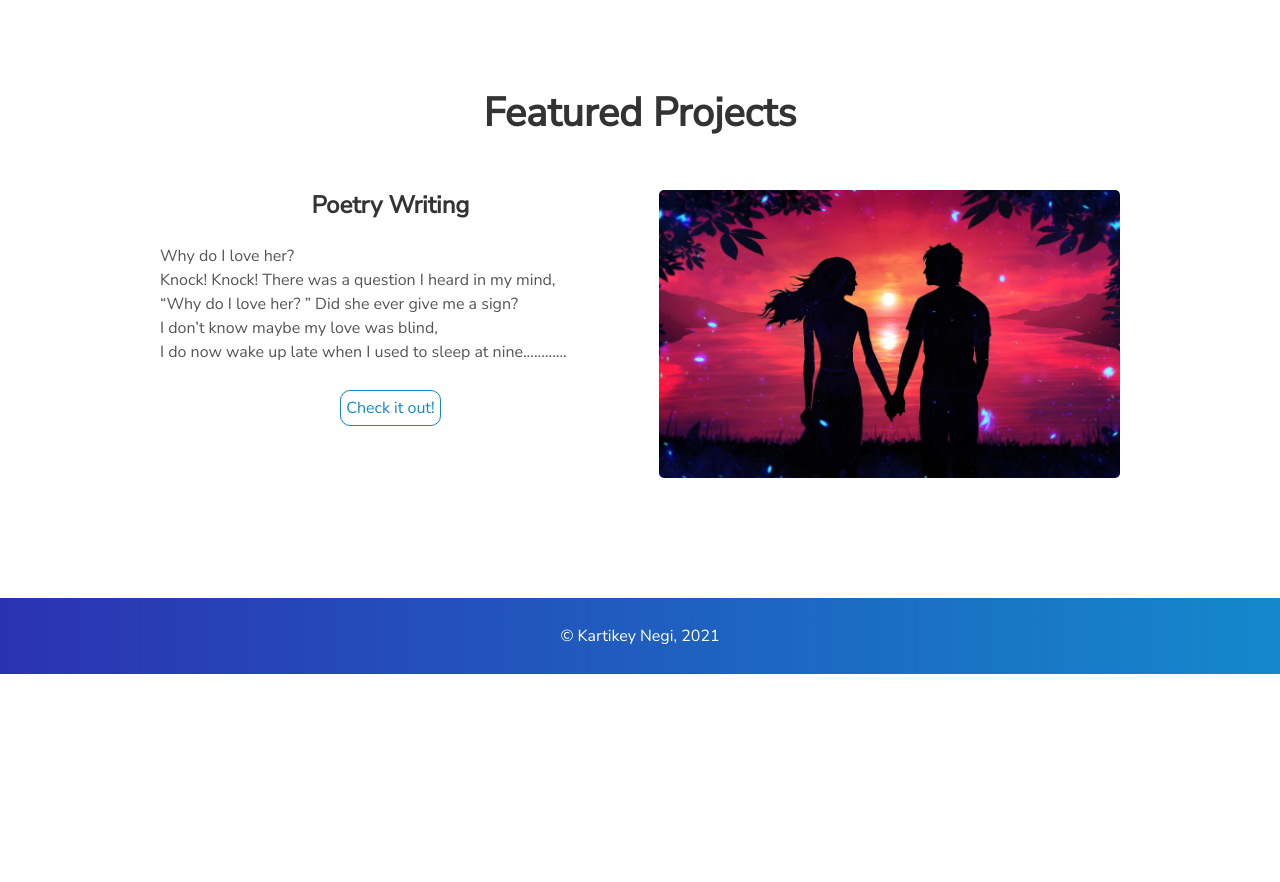
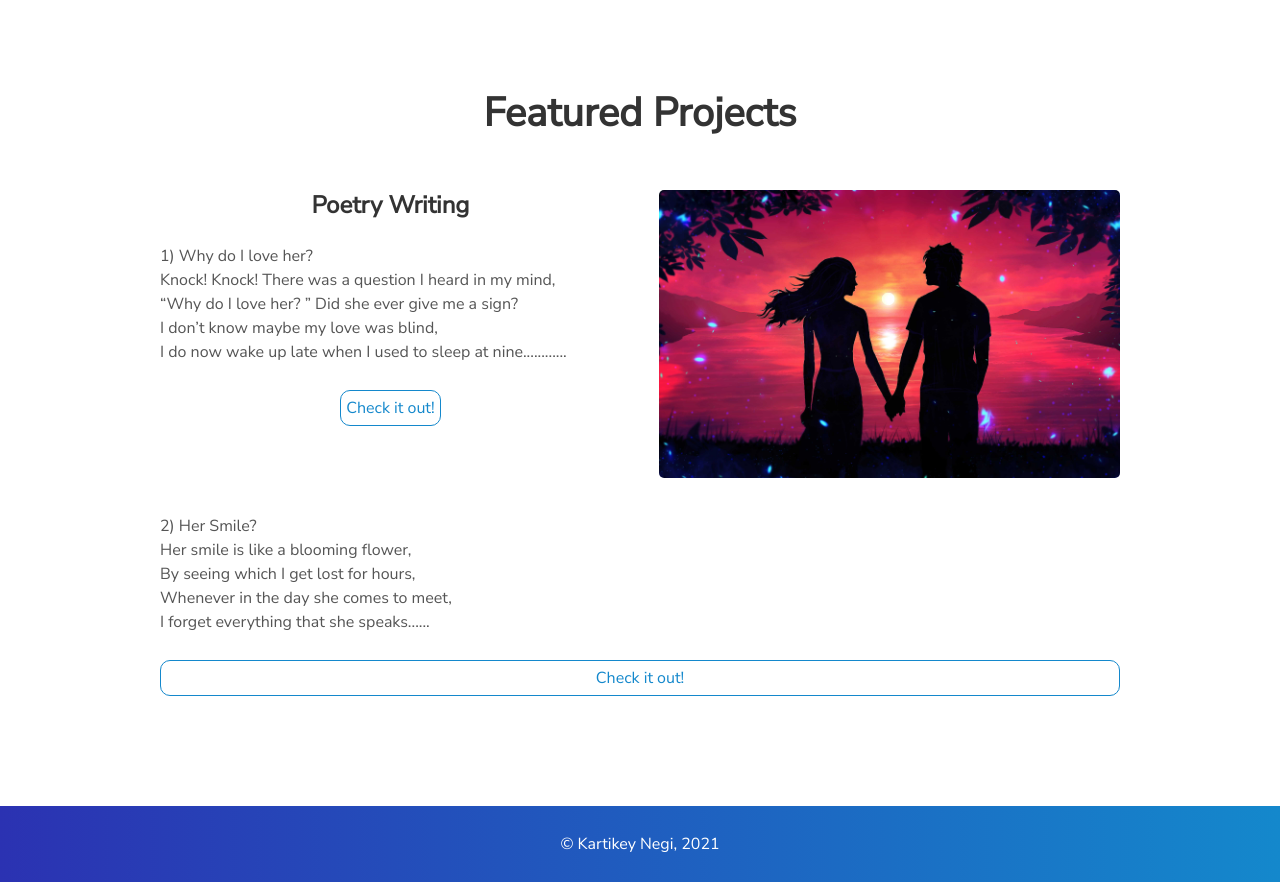
Before and after one commit to Sky5yndro/Kartikey_Portfolio.io, a plain HTML site: page index.html in a window 1280 px wide. Shown: the part 1921-2803 px from the top of the page. Before the commit the page ends 2595 px from the top, so only its background shows below. Drawn offline with nearby package versions, Linux system fonts and the light colour scheme.

Commit message:
Poem updated

```diff
--- a/index.html
+++ b/index.html
@@ -171,13 +171,25 @@
             <img height="32" width="32" src="https://unpkg.com/simple-icons@3.4.0/icons/github.svg" />
           </div> -->
           <p style="text-align: justify">
-            Why do I love her?<br>Knock! Knock! There was a question I heard in my mind,<br>“Why do I love her? ” Did she ever give me a sign?<br>I don’t know maybe my love was blind,<br>I do now wake up late when I used to sleep at nine............
+            1) Why do I love her?<br>Knock! Knock! There was a question I heard in my mind,<br>“Why do I love her? ” Did she ever give me a sign?<br>I don’t know maybe my love was blind,<br>I do now wake up late when I used to sleep at nine............
 
 
           </p>
           <a class="project-link" target="_blank" href="./assets/Why_do_I_love_her.pdf">Check it out!</a>
         </div>
       </div>
+      <p style="text-align: justify">
+        2) Her Smile?<br>Her smile is like a blooming flower,<br>
+By seeing which I get lost for hours,<br>
+Whenever in the day she comes to meet,<br>
+I forget everything that she speaks......
+
+
+
+      </p>
+      <a class="project-link" target="_blank" href="./assets/her_smile.pdf">Check it out!</a>
+    </div>
+  </div>
 
 
     </section>
```
Also changed, not shown: 1 other file.
